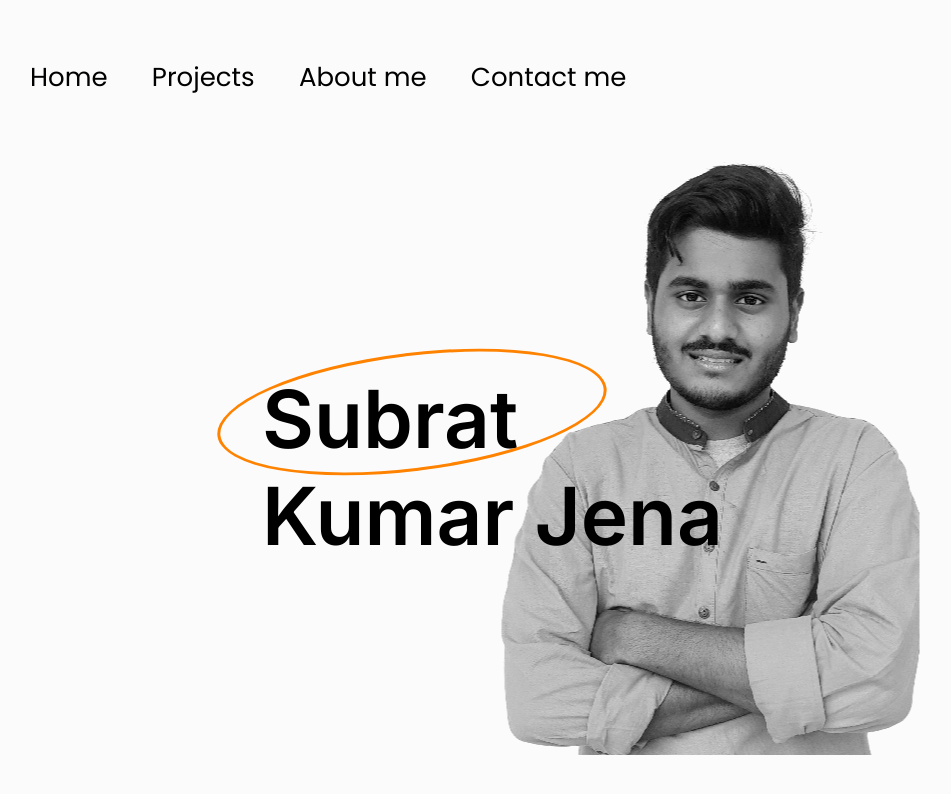
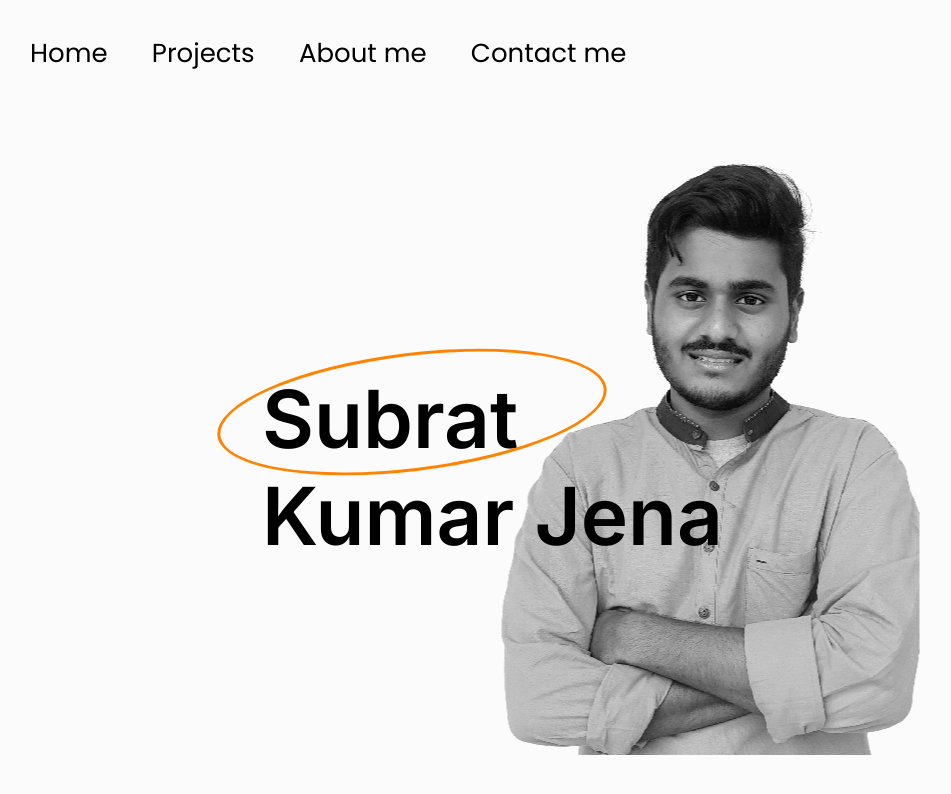
Before and after one commit to subrat611/Portfolio, a plain HTML site: page index.html in a window 1280 px wide. Shown: the top 794 px of the page, without its empty margins (58-1009 px from the left). Drawn offline with Linux system fonts and the light colour scheme.

Commit message:
minor changes

```diff
--- a/css/style.css
+++ b/css/style.css
@@ -59,7 +59,7 @@ body::-webkit-scrollbar-thumb {
     display: flex;
     justify-content: space-between;
     align-items: center;
-    padding: 4rem 2rem 0 3rem;
+    padding: 3rem 2rem 2rem 3rem;
     position: relative;
 }
 
```
